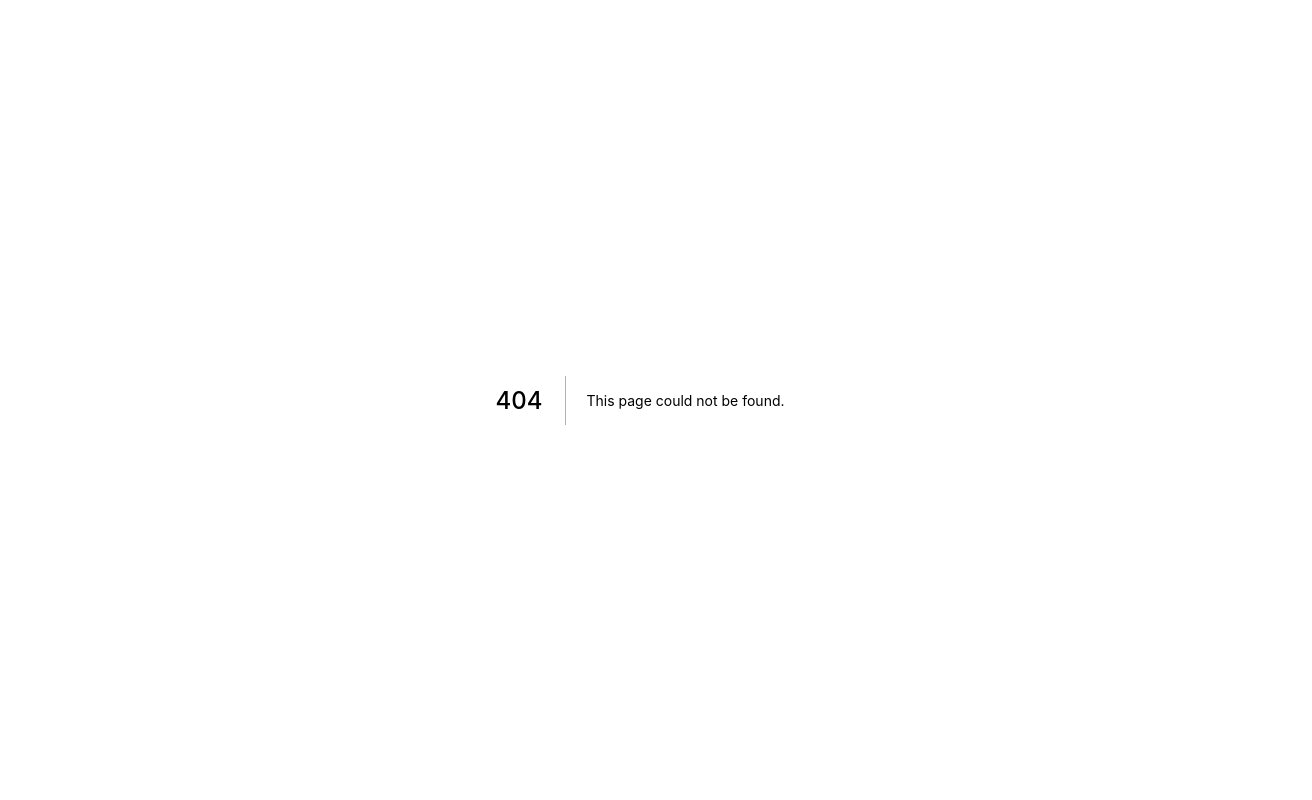
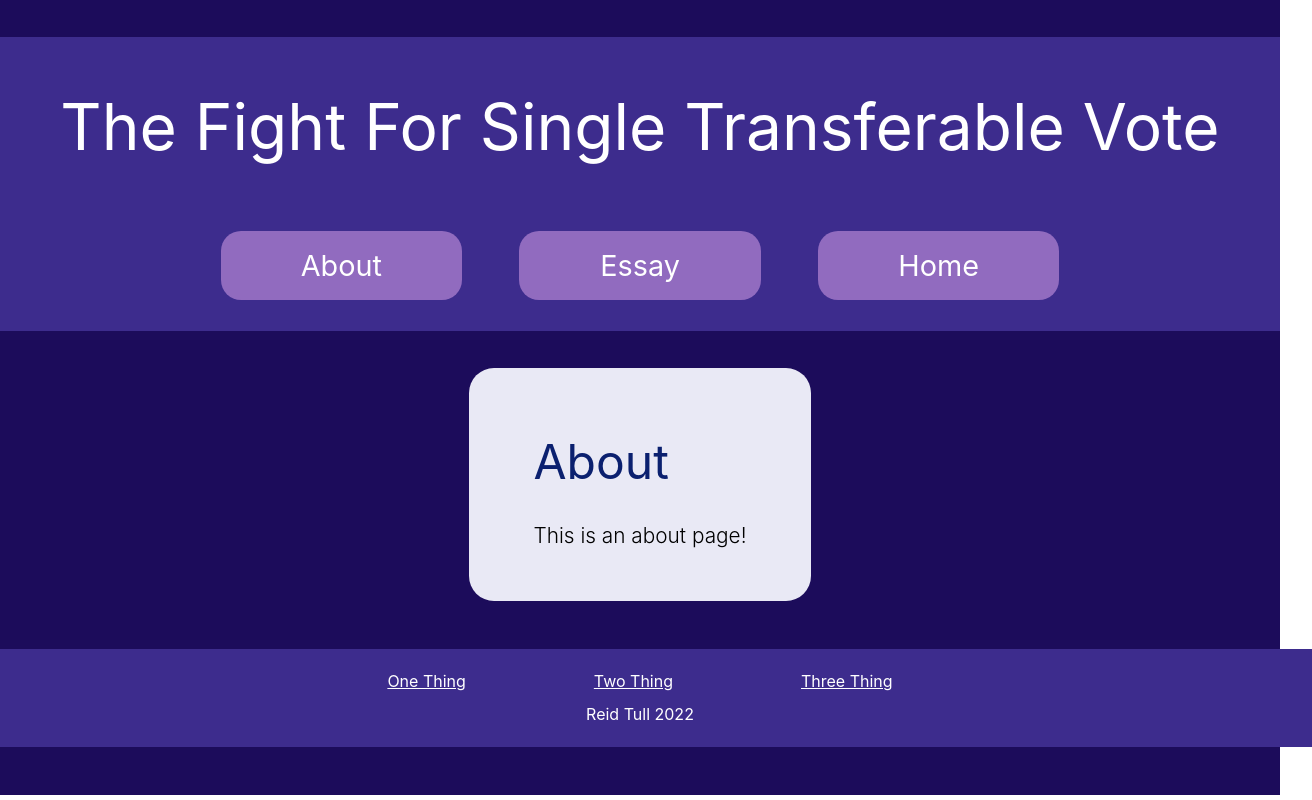
Before and after one commit to akaowen7/DHN_Project, a Next.js app: page /about in a window 1280 px wide. Before the commit this address had no page. Shown: the whole page, 1312 px wide, since content can reach past the window. Built offline with nearby package versions, Linux system fonts and the light colour scheme.

Commit message:
Better nav bar

```diff
--- a/components/colapsable.js
+++ b/components/colapsable.js
@@ -6,8 +6,7 @@ const Button = (props) => {
 
   const { title, body } = props
 
-  const [isOpen, setIsOpen] = useState(false);
-	const [isActive, setIsActive] = useState(false);
+  const [isOpen, setIsOpen] = useState(true);
   const [hover] = [5]
 
   return <motion.div
--- /dev/null
+++ b/components/navbar.js
@@ -0,0 +1,17 @@
+import React from 'react';
+import styles from '../styles/navbar.module.css'
+import NavButton from '../components/navbutton'
+import { motion } from '../node_modules/framer-motion';
+
+export default function Nav()  {
+  return (
+	<div className={styles.navigator}>
+		<h1>The Fight For Single Transferable Vote</h1>
+		<div className={styles.navigatorbuttons}>
+		<NavButton text="About" link="./about"/>
+		<NavButton text="Essay" link="./essay"/>
+		<NavButton text="Home" link="/"/>
+		</div>
+	</div>
+	)
+}
--- a/components/navbutton.js
+++ b/components/navbutton.js
@@ -1,6 +1,7 @@
 import React, { Component, useState } from 'react';
 import styles from '../styles/navbutton.module.css'
 import { motion } from '../node_modules/framer-motion';
+import Link from 'next/link';
 
 const Button = (props) => {
 
@@ -9,17 +10,20 @@ const Button = (props) => {
   const [isActive, setIsActive] = useState(false);
   const [hover, click, timeout] = [10, 7, 100]
 
-  return <motion.a
+  return (
+    <Link href={link}>
+      <motion.a
       className={styles.button}
       whileHover={{ y: isActive ? click : hover }}
       animate={{y: isActive ? click : 0}}
       onClick={() => {
         setIsActive(true)
-    setTimeout(window.open, timeout, link, null)
         setTimeout(setIsActive, timeout, false)
       }}>
         {text}
       </motion.a>
+    </Link>
+  )
 }
 
 export default Button;
--- /dev/null
+++ b/pages/about.js
@@ -0,0 +1,40 @@
+import Head from 'next/head'
+import Image from 'next/image'
+import styles from '../styles/Home.module.css'
+import { motion } from '../node_modules/framer-motion';
+import { useState } from 'react';
+
+import NavBar from '../components/navbar'
+
+export default function Home() {
+
+  return (
+    <html>
+      <div className={styles.container}>
+        <NavBar/>
+      </div>
+
+      <div className={styles.main}>
+				<div className={styles.container2}>
+					<h1>About</h1>
+					<p>
+						This is an about page!
+					</p>
+				</div>
+      </div>
+
+      <div className={styles.main}>
+        <footer className={styles.footer}>
+          <div style={{display: "flex", flexDirection: "row", justifyContent: "center"}}>
+            <a href='https://www.youtube.com/channel/'>One Thing</a>
+            <a href='https://www.youtube.com/channel/UC8ZvHJKfa1xhdMwB5k-7BLQ'>Two Thing</a>
+            <a href='https://www.youtube.com/channel/UC8ZvHJKf'>Three Thing</a>
+          </div>
+          <div>
+            <p>Reid Tull 2022</p>
+          </div>
+        </footer>
+      </div>
+    </html>
+  )
+}
--- a/styles/Home.module.css
+++ b/styles/Home.module.css
@@ -1,36 +1,12 @@
 .container {
-  background-color: #161627;
+  background-color: #1C0C5B;
   padding: 2rem;
   flex-basis: 50%;
   flex-grow: 0;
 }
 
-.navigator {
-  background-color: #53759b;
-  padding: .5rem 2rem;
-  margin: .3rem -2rem;
-}
-
-.navigator h1 {
-  font-size: 4em;
-  font-weight: 300;
-  color: #dffbfb;
-  text-align: center;
-}
-
-.navigatorbuttons{
-  padding: 0rem 10rem;
-  display: flex;
-  flex-direction: row;
-  justify-content: space-around;
-}
-
-.navigatorbuttons > * {
-  flex: 1 1 0;
-}
-
 .main {
-  background-color: #161627;
+  background-color: #1C0C5B;
   flex: 1;
   display: flex;
   flex-direction: row;
@@ -92,18 +68,23 @@
   justify-content: center;
   margin: 3rem -2rem;
   padding: 1rem;
-  background-color: #53759b;
+  background-color: #3D2C8D;
 }
 
 .footer p{
   text-align: center;
   font-size: 1em;
   margin: .4rem 4rem;
-  color: #000000;
+  color: #ffffff;
 }
 
 .footer a{
   font-size: 1em;
   margin: .4rem 4rem;
-  color: #a8fbff;
+  color: #ffffff;
+  text-decoration: underline;
 }
+
+.footer a:hover{
+  color: #b8d6ff;
+}
--- a/styles/globals.css
+++ b/styles/globals.css
@@ -11,6 +11,10 @@ a {
   text-decoration: none;
 }
 
+a:hover {
+  text-decoration: underline;
+}
+
 * {
   box-sizing: border-box;
 }
--- /dev/null
+++ b/styles/navbar.module.css
@@ -0,0 +1,23 @@
+.navigator {
+  background-color: #3D2C8D;
+  padding: .5rem 2rem;
+  margin: .3rem -2rem;
+}
+
+.navigator h1 {
+  font-size: 4em;
+  font-weight: 400;
+  color: #ffffff;
+  text-align: center;
+}
+
+.navigatorbuttons{
+  padding: 0rem 10rem;
+  display: flex;
+  flex-direction: row;
+  justify-content: space-around;
+}
+
+.navigatorbuttons > * {
+  flex: 1 1 0;
+}
--- a/styles/navbutton.module.css
+++ b/styles/navbutton.module.css
@@ -1,5 +1,5 @@
 .button {
-	color: rgb(226, 226, 226);
+	color: rgb(255, 255, 255);
 	font-weight: 400;
 	font-size: 1.8em;
 	padding: 0.6em 1em;
@@ -8,13 +8,17 @@
 	text-align: center;
 	cursor: pointer;
 	user-select: none;
-	background-color: rgb(83, 45, 74);
+	background-color: #916BBF;
 	border-radius: 20px;
 }
 
-@media screen and (max-aspect-ratio: 1/1) {
+.button a:hover{
+	text-decoration: none;
+}
+
+/* @media screen and (max-aspect-ratio: 1/1) {
 	.button {
 		font-size: 1.7em;
 		padding-left: 60vw;
 	}
-}
+} */
```
Also changed, not shown: pages/index.js (+5 -10 lines). Lines whose indentation alone changed are shown as unchanged.
